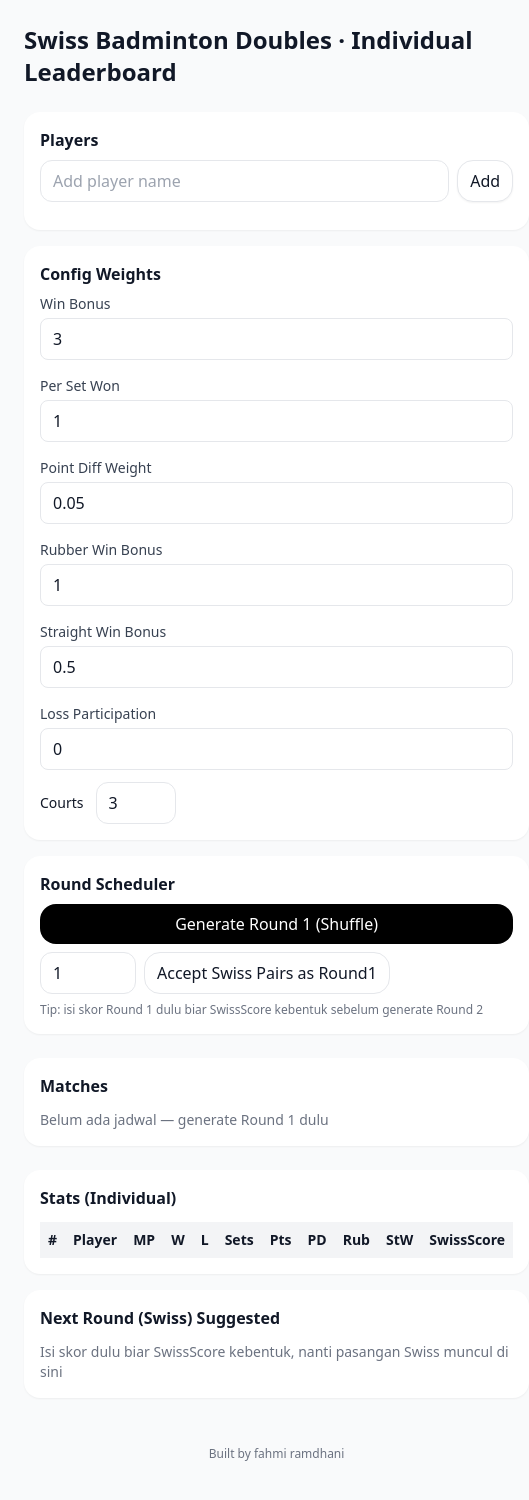
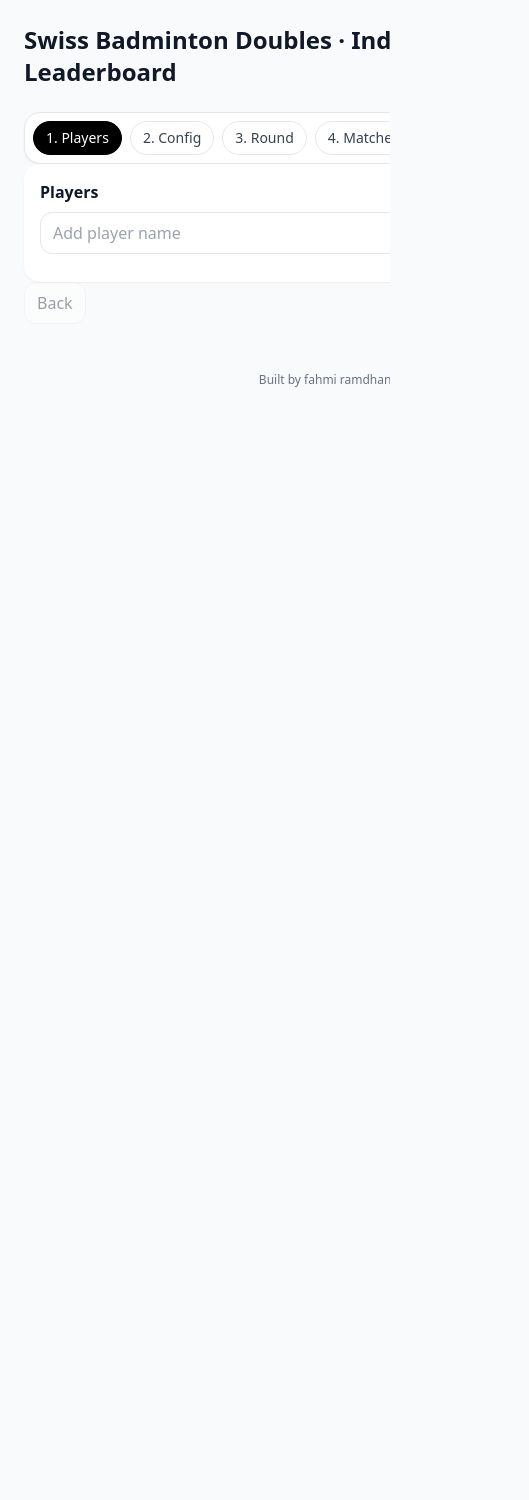
Before and after one commit to ramdhanifahmi/round-robbin-generator, a Next.js app: page / in a window 390 px wide. Shown: the top 1500 px of the page, 529 px wide, since content can reach past the window. After the commit the page ends 844 px from the top, so only its background shows below. Built offline with nearby package versions, Linux system fonts and the light colour scheme.

Commit message:
make tab step for layoutting in mobile

```diff
--- a/app/globals.css
+++ b/app/globals.css
@@ -3,4 +3,14 @@
 @tailwind utilities;
 
 :root { --bg: #f9fafb; }
-html, body { background: var(--bg); }
+/* Ensure consistent box sizing */
+*, *::before, *::after { box-sizing: border-box; }
+
+/* Mobile-friendly baseline and prevent horizontal page scroll */
+html, body { background: var(--bg); width: 100%; max-width: 100vw; overflow-x: hidden; }
+
+/* Media defaults */
+img, video, canvas, svg { max-width: 100%; height: auto; }
+
+/* Tables can be wider than viewport, but will scroll inside wrappers */
+table { border-collapse: collapse; }
--- a/app/layout.tsx
+++ b/app/layout.tsx
@@ -1,14 +1,23 @@
 import './globals.css'
-import type { Metadata } from 'next'
+import type { Metadata, Viewport } from 'next'
 
 export const metadata: Metadata = {
   title: 'Swiss Badminton Doubles · Individual Leaderboard',
   description: 'Shuffle R1, then go Swiss. Per-set & rubber scoring for club nights.',
 }
 
+export const viewport: Viewport = {
+  width: 'device-width',
+  initialScale: 1,
+  viewportFit: 'cover',
+}
+
 export default function RootLayout({ children }: { children: React.ReactNode }) {
   return (
     <html lang='en'>
+      <head>
+        <meta name="viewport" content="width=device-width, initial-scale=1, viewport-fit=cover" />
+      </head>
       <body>{children}</body>
     </html>
   )
--- a/app/page.tsx
+++ b/app/page.tsx
@@ -227,8 +227,8 @@ export default function Page() {
           <h1 className="text-2xl font-bold">Swiss Badminton Doubles · Individual Leaderboard</h1>
         </header>
 
-        {/* Mobile-first stepper view (disabled, using original layout) */}
-        <div className="hidden">
+        {/* Mobile-first stepper view (enabled on small screens) */}
+        <div className="block lg:hidden">
           <nav className="bg-white rounded-2xl p-2 shadow-sm border">
             <div className="flex gap-2 overflow-x-auto">
               {steps.map((s, i) => (
@@ -301,7 +301,8 @@ export default function Page() {
           </div>
         </div>
 
-        <div className="grid lg:grid-cols-3 gap-4">
+        {/* Desktop/large layout */}
+        <div className="hidden lg:grid lg:grid-cols-3 gap-4">
           <section className="bg-white rounded-2xl p-4 shadow-sm">
             <h2 className="font-semibold mb-2">Players</h2>
             <PlayersPanel players={players} addPlayer={addPlayer} removePlayer={removePlayer} />
@@ -333,12 +334,12 @@ export default function Page() {
           </section>
         </div>
 
-        <section className="bg-white rounded-2xl p-4 shadow-sm">
+        <section className="hidden lg:block bg-white rounded-2xl p-4 shadow-sm">
           <h2 className="font-semibold mb-3">Matches</h2>
           <MatchesTable matches={matches} id2player={id2player} setSetScore={setSetScore} setCourt={setCourt} />
         </section>
 
-        <div className="grid lg:grid-cols-2 gap-4">
+        <div className="hidden lg:grid lg:grid-cols-2 gap-4">
           <section className="bg-white rounded-2xl p-4 shadow-sm">
             <h2 className="font-semibold mb-3">Stats (Individual)</h2>
             <StatsTable stats={stats} />
```
